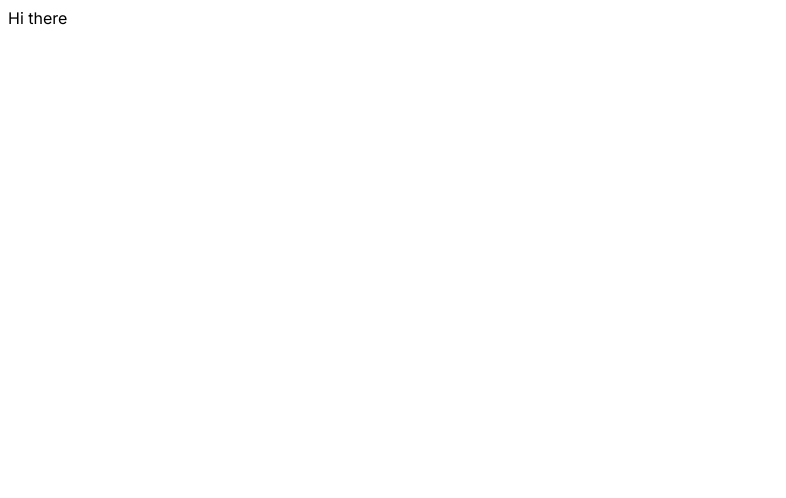
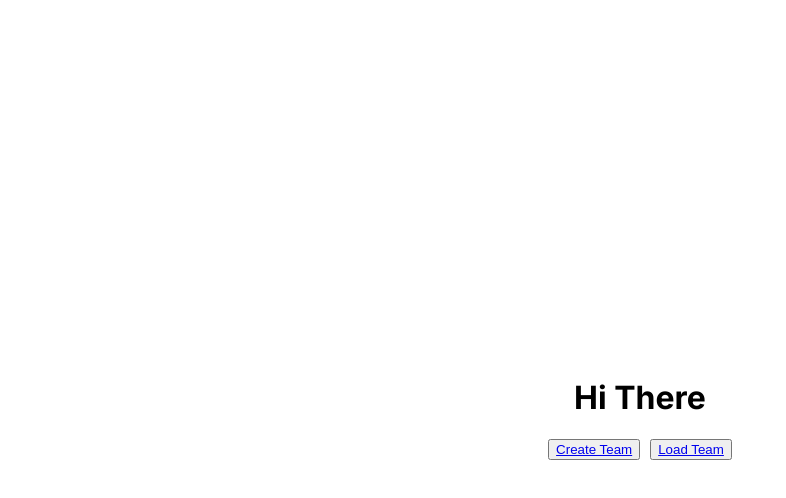
Before and after one commit to jonlin223/Pokemon-Nuzlocke-Tool, a Next.js app: page / in a window 1280 px wide. Shown: the top 498 px of the page, without its empty margins (0-786 px from the left). Built offline with nearby package versions, Linux system fonts and the light colour scheme.

Commit message:
Add basic menu

```diff
--- a/src/app/page.tsx
+++ b/src/app/page.tsx
@@ -2,6 +2,8 @@
 
 import { invoke } from '@tauri-apps/api/tauri'
 import { useEffect } from 'react'
+import styles from './styles.module.css'
+import Link from 'next/link'
 
 export default function Home() {
   useEffect(() => {
@@ -10,9 +12,59 @@ export default function Home() {
       .catch(console.error)
   }, [])
 
+  // Ok here's what we need to do
+  // Pages
+    // Main page
+      // Create new team
+      // Load existing team
+    // Load Existing Team
+      // List of Existing Teams (Name, num caught, region, last edited?)
+      // Can delete teams
+    // Create New Team
+      // Select region (or maybe game)
+      // Give team a name
+    // Team page
+      // List of encounter areas in the region (try to list in order of when encounter is possible)
+      // For each encounter, have button that allows you to add an encounter
+      // or if encounter already met, show pokemon, nickname, avatar?
+        // Also need to have a button to mark the mon as dead
+    // Encounter page
+      // Search through list of pokemon (maybe filter it by the region we are in)
+      // Pokemon nickname
+
+  // Backend
+    // Pokedex
+      // Just a list of pokemon and references to their images
+      // maybe we want to include region for filtering purposes
+    // Team
+      // Again a list of pokemon with references to images
+      // However, we also want to add nickname + alive status
+      // Actually maybe a list of locations - attach a pokemon to each location
+    // Functions
+      // Add to team
+      // mark mon as dead
+      // create a team
+      // delete a team
+    // database
+      // we have to implement all this in a database as well
+
   return (
-    <div>
-      Hi there
+    <div className={`${styles.centerBox} ${styles.vertical}`}>
+      <h1>
+        Hi There
+      </h1>
+      <div>
+        <button className={styles.button}>
+          <Link href="/menu/create">
+            Create Team
+          </Link>
+        </button>
+        <button className={styles.button}>
+          <Link href="/menu/load">
+            Load Team
+          </Link>
+        </button>
+      </div>
     </div>
   )
 }
--- /dev/null
+++ b/src/app/styles.module.css
@@ -0,0 +1,15 @@
+.centerBox {
+    display: flex;
+    align-items: center;
+    justify-content: center;
+    height: 100vh;
+}
+
+.vertical {
+    flex-direction: column;
+}
+
+.button {
+    margin-left: 5px;
+    margin-right: 5px;
+}
```
Also changed, not shown: src/app/menu/create/page.tsx (added, +9 -0 lines), src/app/menu/load/page.tsx (added, +9 -0 lines).
